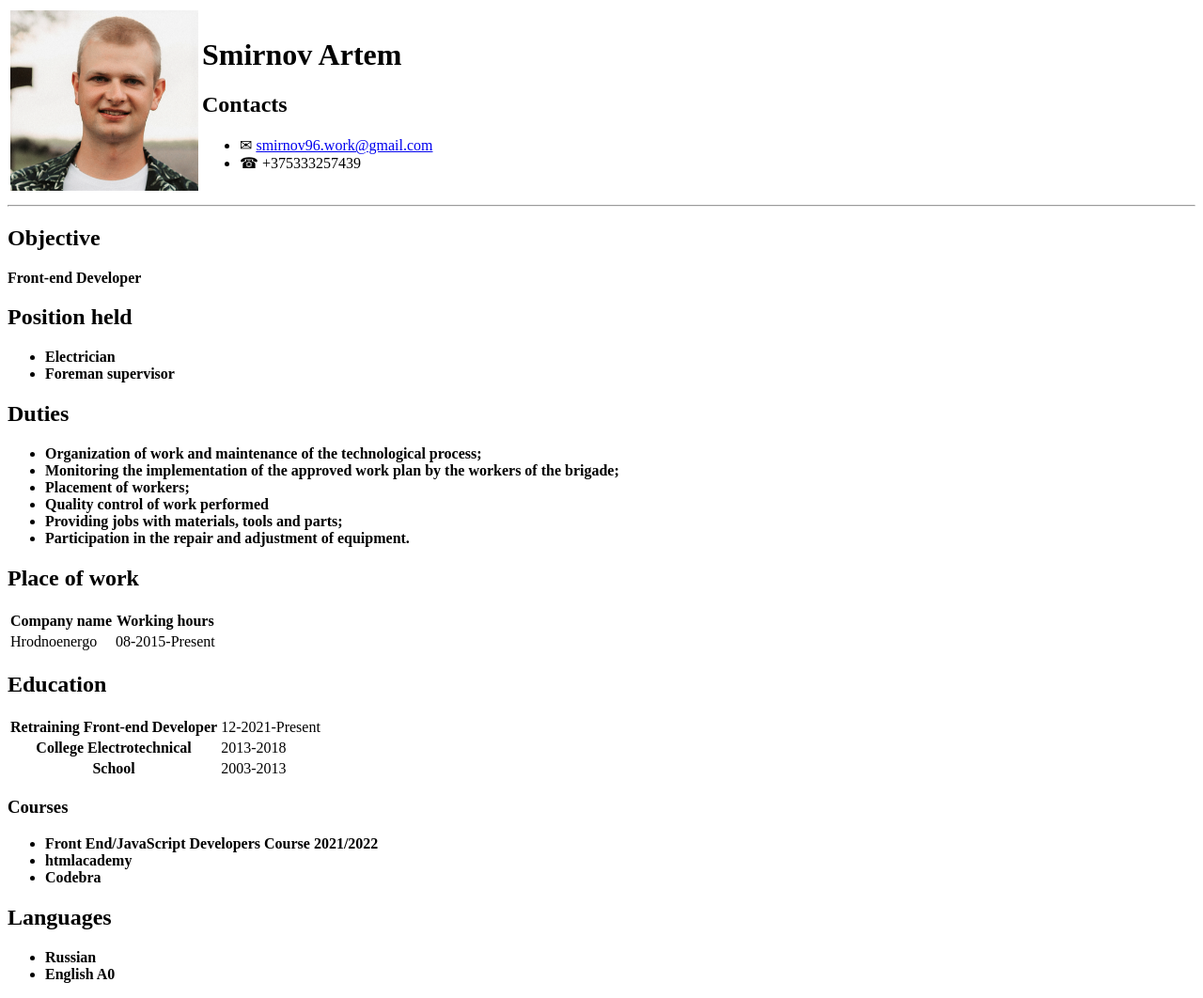
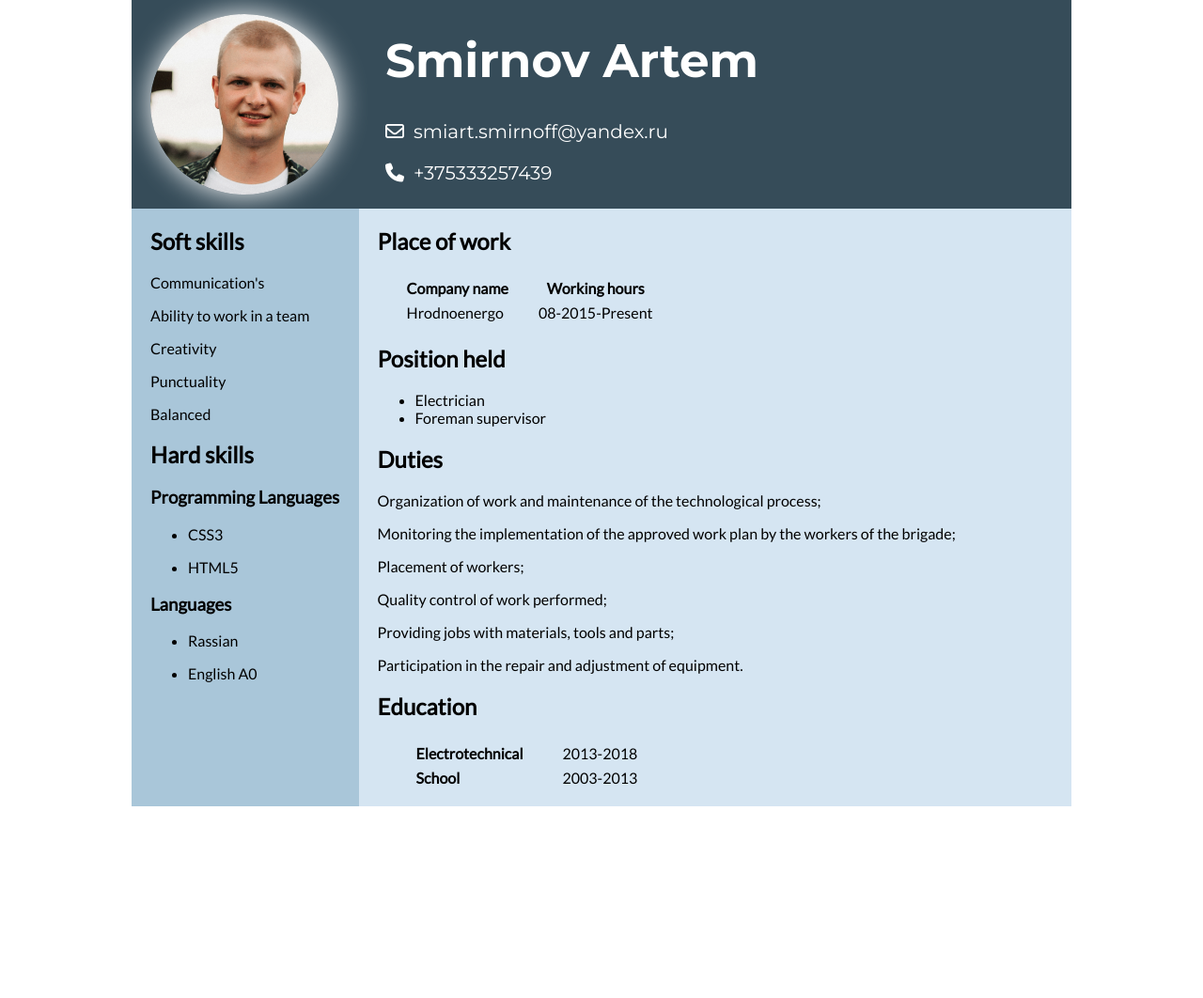
Before and after one commit to smirnov96/HTML-CSS, a plain HTML site: page index.html in a window 1280 px wide. Shown: the whole page at 94% size. After the commit the page ends 858 px from the top, so only its background shows below. Drawn offline with Linux system fonts and the light colour scheme.

Commit message:
cv style

```diff
--- a/index.html
+++ b/index.html
@@ -1,96 +1,113 @@
 <!DOCTYPE html>
 <html lang="en">
   <head>
-    <meta charset="UTF-8">
-    <meta name="viewport" content="width=device-width, initial-scale=1.0">
+    <meta charset="UTF-8" />
+    <meta name="viewport" content="width=device-width, initial-scale=1.0" />
     <title>CV</title>
+    <link rel="stylesheet" href="style.css" />
+    <script
+      src="https://kit.fontawesome.com/1af72695b7.js"
+      crossorigin="anonymous"
+    ></script>
   </head>
   <body>
-<header>
-    <table>
-        <tr>
-            <td>
-                <img src="avatar.png" alt="photo" width="200">
-            </td>
-            <td>
+    <header class="info">
+      <img id="avatar" src="avatar.png" alt="photo" />
+      <div class="name">
         <h1>Smirnov Artem</h1>
-               <nav>
-                   <h2>Contacts</h2>
+        <div class="contacts">
+          <p>
+            <i class="fa-regular fa-envelope"></i
+            ><a href="smiart.smirnoff@yandex.ru">smiart.smirnoff@yandex.ru</a>
+          </p>
+          <p><i class="fa-solid fa-phone"></i>+375333257439</p>
+        </div>
+      </div>
+    </header>
+
+    <main class="skills-work">
+      <div class="skills">
+        <section>
+          <h2>Soft skills</h2>
+          <p>Communication's</p>
+          <p>Ability to work in a team</p>
+          <p>Creativity</p>
+          <p>Punctuality</p>
+          <p>Balanced</p>
+        </section>
+
+        <section>
+          <h2>Hard skills</h2>
+
+          <h3>Programming Languages</h3>
           <ul>
-                    <li>&#9993; <a href="smirnov96.work@gmail.com">smirnov96.work@gmail.com</a></li>
-                    <li>&#9742; +375333257439</li>
+            <li><p>CSS3</p></li>
+            <li><p>HTML5</p></li>
           </ul>
-               </nav>
-            </td>
-    </table>
-</header>
-<hr>
-<main>
-    <section>
-        <h2>Objective</h2>
-        <p><strong>Front-end Developer</strong></p>
-    </section>
-<section>
-    <h2>Position held</h2>
+
+          <h3>Languages</h3>
           <ul>
-        <li><b>Electrician</b></li>
-        <li><b>Foreman supervisor</b></li>
+            <li><p>Rassian</p></li>
+            <li><p>English A0</p></li>
           </ul>
         </section>
-<section>
-    <h2>Duties</h2>
-    <ul>
-    <li><b>Organization of work and maintenance of the technological process;</b></li>
-    <li><b>Monitoring the implementation of the approved work plan by the workers of the brigade;</b></li>
-    <li><b>Placement of workers;</b></li>
-    <li><b>Quality control of work performed</b></li>
-    <li><b>Providing jobs with materials, tools and parts;</b></li>
-    <li><b>Participation in the repair and adjustment of equipment.</b></li>
-</ul>
-</section>
+      </div>
+
+      <div class="work-education">
         <section>
           <h2>Place of work</h2>
-    <table>
+          <table class="work-table">
+            <thead>
               <tr>
                 <th>Company name</th>
                 <th>Working hours</th>
               </tr>
+            </thead>
+
             <tr>
               <td>Hrodnoenergo</td>
               <td>08-2015-Present</td>
             </tr>
           </table>
         </section>
+
+        <section>
+          <h2>Position held</h2>
+          <ul>
+            <li>Electrician</li>
+            <li>Foreman supervisor</li>
+          </ul>
+        </section>
+
+        <section>
+          <h2>Duties</h2>
+          <p>
+            Organization of work and maintenance of the technological process;
+          </p>
+          <p>
+            Monitoring the implementation of the approved work plan by the
+            workers of the brigade;
+          </p>
+          <p>Placement of workers;</p>
+          <p>Quality control of work performed;</p>
+          <p>Providing jobs with materials, tools and parts;</p>
+          <p>Participation in the repair and adjustment of equipment.</p>
+        </section>
+
         <section>
           <h2>Education</h2>
-    <table>
+          <table class="education-table">
             <tr>
-            <th>Retraining Front-end Developer</th>
-            <td>12-2021-Present</td>
-        </tr>
-        <tr>
-            <th>College Electrotechnical</th>
+              <td class="td">Electrotechnical</td>
               <td>2013-2018</td>
             </tr>
             <tr>
-            <th>School</th>
+              <td class="td">School</td>
               <td>2003-2013</td>
             </tr>
           </table>
-    <h3>Courses</h3>
-    <ul>
-        <li><strong>Front End/JavaScript Developers Course 2021/2022</strong></li>
-        <li><strong>htmlacademy</strong></li>
-        <li><strong>Codebra</strong></li>
-    </ul>
         </section>
-<section>
-<h2>Languages</h2>
-    <ul>
-        <li><b>Russian</b></li>
-        <li><b>English A0</b></li>
-    </ul>
-</section>
+      </div>
     </main>
   </body>
 </html>
--- /dev/null
+++ b/style.css
@@ -0,0 +1,80 @@
+@import url('https://fonts.googleapis.com/css2?family=Montserrat:wght@400;700&display=swap');
+@import url('https://fonts.googleapis.com/css2?family=Lato:ital,wght@0,400;1,700&display=swap');
+body {
+    max-width: 1000px;
+    margin: 0% auto;
+}
+
+.info {
+    display: flex;
+    background-color: #364C59;
+    color: white;
+    font-family: "Montserrat";
+}
+
+#avatar {
+    max-width: 200px;
+    border-radius: 50%;
+    margin: 15px 0 15px 20px;
+    box-shadow: 0px 0px 30px rgba(255, 255, 255, 1);
+}
+
+.name {
+    padding-left: 50px;
+    display: block;
+}
+
+.name p {
+    font-size: 20px;
+    font-weight: 400;
+}
+
+h1 {
+    font-size: 50px;
+}
+
+i {
+    margin-right: 10px;
+}
+
+a {
+    text-decoration: none;
+    color: white;
+}
+
+a:hover {
+    text-decoration: underline;
+}
+
+.skills-work {
+    display: flex;
+    font-family: "lato";
+}
+
+.skills {
+    background-color: #A9C6D9;
+    color: black;
+    width: 300px;
+    padding-left: 20px;
+}
+
+.work-education {
+    background-color: #D5E5F2;
+    padding-left: 20px;
+    padding-bottom: 15px;
+    width: 100%;
+}
+
+.work-table {
+    border-collapse: separate;
+    border-spacing: 30px 5px;
+}
+
+.education-table {
+    border-collapse: separate;
+    border-spacing: 40px 5px;
+}
+
+.td {
+    font-weight: 700;
+}
```
Lines whose indentation alone changed are shown as unchanged.
